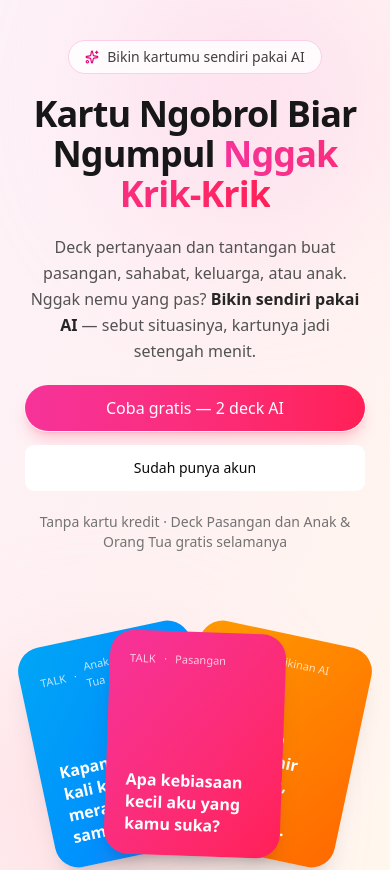
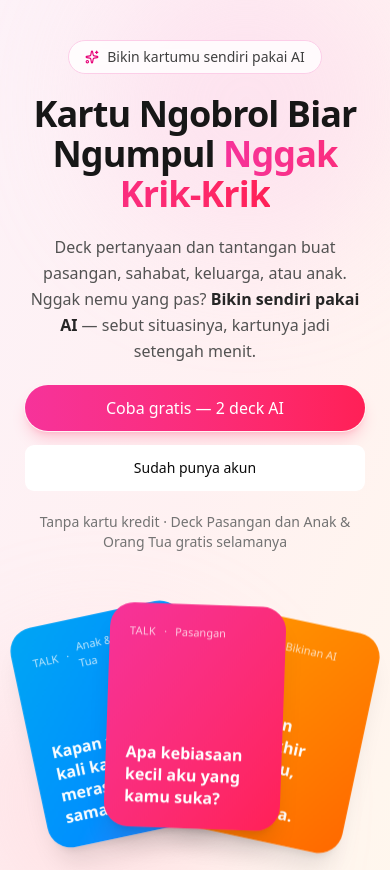
Before and after one commit to zikrulihsan/wecard, a Next.js app in the folder apps/web/: page / in a window 390 px wide. Shown: the top 870 px of the page. Built offline with nearby package versions, Linux system fonts and the light colour scheme.

Commit message:
feat(landing): add responsive hero card motion

```diff
--- /dev/null
+++ b/apps/web/src/components/landing/hero-card-stack.tsx
@@ -0,0 +1,168 @@
+"use client";
+
+import { useEffect, useRef, useState } from "react";
+import { m, useReducedMotion, useScroll, useTransform } from "framer-motion";
+import { DeckCard } from "./deck-card";
+
+type HoveredCard = "left" | "right" | null;
+
+/**
+ * Preview kartu di hero memakai dua bahasa gerak yang berbeda:
+ * - layar sentuh: parallax mengikuti arah scroll dan membuka kipas kartu;
+ * - desktop: kartu tengah menyingkir ke arah berlawanan saat kartu samping
+ *   di-hover, sehingga isi kartu yang dipilih tidak tertutup.
+ */
+export function HeroCardStack() {
+  const containerRef = useRef<HTMLDivElement>(null);
+  const [isMobile, setIsMobile] = useState(false);
+  const [hoveredCard, setHoveredCard] = useState<HoveredCard>(null);
+  const reduceMotion = useReducedMotion();
+  const { scrollYProgress } = useScroll({
+    target: containerRef,
+    offset: ["start end", "end start"],
+  });
+
+  const leftX = useTransform(scrollYProgress, [0, 0.5, 1], [18, 0, -10]);
+  const leftY = useTransform(scrollYProgress, [0, 0.5, 1], [28, 0, -26]);
+  const centerY = useTransform(scrollYProgress, [0, 0.5, 1], [12, -6, -34]);
+  const rightX = useTransform(scrollYProgress, [0, 0.5, 1], [-18, 0, 10]);
+  const rightY = useTransform(scrollYProgress, [0, 0.5, 1], [34, 4, -20]);
+
+  useEffect(() => {
+    const media = window.matchMedia("(max-width: 767px)");
+    const updateViewport = () => {
+      setIsMobile(media.matches);
+      if (media.matches) setHoveredCard(null);
+    };
+
+    updateViewport();
+    media.addEventListener("change", updateViewport);
+    return () => media.removeEventListener("change", updateViewport);
+  }, []);
+
+  const mobileMotion = isMobile && !reduceMotion;
+  const desktopMotion = !isMobile && !reduceMotion;
+  const sideTransition = { type: "spring" as const, stiffness: 280, damping: 22 };
+
+  return (
+    <div
+      ref={containerRef}
+      className="relative mx-auto flex h-72 w-full max-w-sm items-center justify-center sm:h-96"
+    >
+      <div className="pointer-events-none absolute inset-0 flex items-center justify-center">
+        <m.div
+          className={`pointer-events-auto relative will-change-transform ${
+            hoveredCard === "left" ? "z-20" : "z-0"
+          }`}
+          style={mobileMotion ? { x: leftX, y: leftY } : undefined}
+          animate={
+            desktopMotion
+              ? {
+                  y:
+                    hoveredCard === "left"
+                      ? -14
+                      : hoveredCard === "right"
+                        ? 4
+                        : 0,
+                  scale:
+                    hoveredCard === "left"
+                      ? 1.04
+                      : hoveredCard === "right"
+                        ? 0.98
+                        : 1,
+                }
+              : undefined
+          }
+          transition={sideTransition}
+          onHoverStart={() => desktopMotion && setHoveredCard("left")}
+          onHoverEnd={() => desktopMotion && setHoveredCard(null)}
+        >
+          <DeckCard
+            theme="sky"
+            kind="Talk"
+            deck="Anak & Orang Tua"
+            className="h-56 w-44 -translate-x-[4.5rem] -rotate-12 text-base sm:h-64 sm:w-52 sm:-translate-x-24"
+          >
+            Kapan terakhir kali kamu merasa bangga sama aku?
+          </DeckCard>
+        </m.div>
+      </div>
+
+      <div className="pointer-events-none absolute inset-0 z-10 flex items-center justify-center">
+        <m.div
+          className="pointer-events-auto will-change-transform"
+          style={mobileMotion ? { y: centerY } : undefined}
+          animate={
+            desktopMotion
+              ? {
+                  x:
+                    hoveredCard === "left"
+                      ? 38
+                      : hoveredCard === "right"
+                        ? -38
+                        : 0,
+                  y: hoveredCard ? -24 : 0,
+                  rotate:
+                    hoveredCard === "left"
+                      ? 4
+                      : hoveredCard === "right"
+                        ? -4
+                        : 0,
+                  scale: hoveredCard ? 1.02 : 1,
+                }
+              : undefined
+          }
+          transition={sideTransition}
+        >
+          <DeckCard
+            theme="pink"
+            kind="Talk"
+            deck="Pasangan"
+            className="h-56 w-44 rotate-2 sm:h-64 sm:w-52"
+          >
+            Apa kebiasaan kecil aku yang kamu suka?
+          </DeckCard>
+        </m.div>
+      </div>
+
+      <div className="pointer-events-none absolute inset-0 flex items-center justify-center">
+        <m.div
+          className={`pointer-events-auto relative will-change-transform ${
+            hoveredCard === "right" ? "z-20" : "z-0"
+          }`}
+          style={mobileMotion ? { x: rightX, y: rightY } : undefined}
+          animate={
+            desktopMotion
+              ? {
+                  y:
+                    hoveredCard === "right"
+                      ? -14
+                      : hoveredCard === "left"
+                        ? 4
+                        : 0,
+                  scale:
+                    hoveredCard === "right"
+                      ? 1.04
+                      : hoveredCard === "left"
+                        ? 0.98
+                        : 1,
+                }
+              : undefined
+          }
+          transition={sideTransition}
+          onHoverStart={() => desktopMotion && setHoveredCard("right")}
+          onHoverEnd={() => desktopMotion && setHoveredCard(null)}
+        >
+          <DeckCard
+            theme="amber"
+            kind="Action"
+            deck="Bikinan AI"
+            className="h-56 w-44 translate-x-[4.5rem] rotate-12 sm:h-64 sm:w-52 sm:translate-x-24"
+          >
+            Tunjukkan foto terakhir di galerimu, ceritakan kejadiannya.
+          </DeckCard>
+        </m.div>
+      </div>
+    </div>
+  );
+}
--- a/apps/web/src/components/landing/hero.tsx
+++ b/apps/web/src/components/landing/hero.tsx
@@ -3,7 +3,7 @@ import { Sparkles } from "lucide-react";
 import { buttonVariants } from "@/components/ui/button";
 import { AI_GENERATION_LIMIT } from "@/lib/ai/quota";
 import { PrimaryCta } from "./cta";
-import { DeckCard } from "./deck-card";
+import { HeroCardStack } from "./hero-card-stack";
 
 /**
  * Layar pertama. Tugasnya cuma tiga: menyebut apa ini, menunjukkan wujud
@@ -71,34 +71,7 @@ export function Hero() {
           </p>
         </div>
 
-        {/* Setiap kartu terangkat sedikit saat di-hover supaya hero terasa
-            hidup tanpa mengambil fokus dari demo flip di bagian contoh. */}
-        <div className="relative mx-auto flex h-72 w-full max-w-sm items-center justify-center sm:h-96">
-          <DeckCard
-            theme="sky"
-            kind="Talk"
-            deck="Anak & Orang Tua"
-            className="absolute h-56 w-44 -translate-x-[4.5rem] -rotate-12 text-base transition-transform duration-300 ease-out hover:z-10 hover:-translate-y-3 hover:scale-[1.03] sm:h-64 sm:w-52 sm:-translate-x-24"
-          >
-            Kapan terakhir kali kamu merasa bangga sama aku?
-          </DeckCard>
-          <DeckCard
-            theme="amber"
-            kind="Action"
-            deck="Bikinan AI"
-            className="absolute h-56 w-44 translate-x-[4.5rem] rotate-12 transition-transform duration-300 ease-out hover:z-10 hover:-translate-y-3 hover:scale-[1.03] sm:h-64 sm:w-52 sm:translate-x-24"
-          >
-            Tunjukkan foto terakhir di galerimu, ceritakan kejadiannya.
-          </DeckCard>
-          <DeckCard
-            theme="pink"
-            kind="Talk"
-            deck="Pasangan"
-            className="absolute h-56 w-44 rotate-2 transition-transform duration-300 ease-out hover:z-10 hover:-translate-y-3 hover:scale-[1.03] sm:h-64 sm:w-52"
-          >
-            Apa kebiasaan kecil aku yang kamu suka?
-          </DeckCard>
-        </div>
+        <HeroCardStack />
       </div>
     </section>
   );
```
